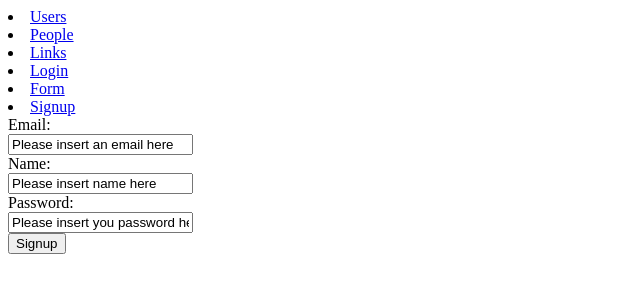
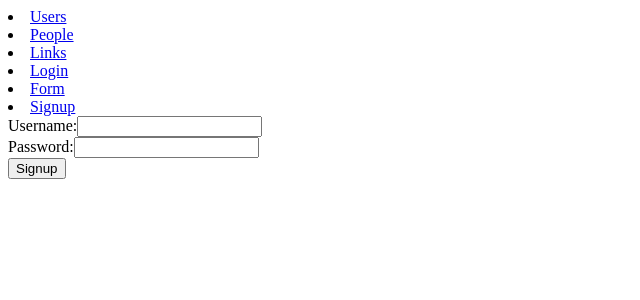
Before and after one commit to martinho2808/React_App, a React (Create React App) app: page /signup in a window 1280 px wide. Shown: the top 300 px of the page, without its empty margins (0-640 px from the left). Built offline with nearby package versions, Linux system fonts and the light colour scheme.

Commit message:
adding hooks

```diff
--- a/src/Components/LoginForm.js
+++ b/src/Components/LoginForm.js
@@ -1,152 +1,174 @@
-import React from "react";
-import { connect } from "react-redux";
+// import React from "react";
+// import { connect } from "react-redux";
+// import { loginUserThunk, loginFacebookThunk } from "../Redux/auth/actions";
+// import { withRouter } from "react-router-dom";
+// import FacebookLogin from "react-facebook-login";
+
+// class Login extends React.Component {
+//   constructor(props) {
+//     super(props);
+
+//     this.state = {
+//       email: "Please insert an email here",
+//       password: "Please insert you password here",
+//     };
+//   }
+
+//   componentDidMount() {
+//     if (this.props.isAuthticated === true) {
+//       this.props.history.push("/users");
+//     }
+//   }
+
+//   login = () => {
+//     this.props.loginUserMDP(this.state.email, this.state.password);
+//   };
+
+//   handleInputChange = (e) => {
+//     if (e.currentTarget.name === "email") {
+//       this.setState({
+//         email: e.currentTarget.value,
+//       });
+//     } else if (e.currentTarget.name === "password") {
+//       this.setState({
+//         password: e.currentTarget.value,
+//       });
+//     }
+//   };
+
+//   componentClicked() {
+//     console.log("clicked");
+//     return null;
+//   }
+
+//   responseFacebook = (userInfo) => {
+//     if (userInfo.accessToken) {
+//       this.props.loginFacebookMDP(userInfo.accessToken);
+//     }
+//     return null;
+//   };
+
+//   render() {
+//     return (
+//       <>
+//         <label>Email: </label>
+//         <br />
+//         <input
+//           type="text"
+//           value={this.state.email}
+//           onChange={this.handleInputChange}
+//           name="email"
+//         />
+//         <br />
+//         <label>Password: </label>
+//         <br />
+//         <input
+//           type="text"
+//           value={this.state.password}
+//           onChange={this.handleInputChange}
+//           name="password"
+//         />
+//         <br />
+//         <button onClick={this.login}>Login </button>
+//         {this.props.isAuthticated && <p>Login works</p>}
+
+//         <FacebookLogin
+//           appId={process.env.REACT_APP_FACEBOOK_APP_ID || ""}
+//           autoLoad={true}
+//           fields="name,email,picture"
+//           onClick={this.componentClicked}
+//           callback={this.responseFacebook}
+//         />
+//       </>
+//     );
+//   }
+// }
+
+// const mapStateToProps = (state) => {
+//   return {
+//     isAuthticated: state.authStore.isAuthticated,
+//   };
+// };
+// const mapDispatchToProps = (dispatch) => {
+//   return {
+//     loginUserMDP: (email, password) =>
+//       dispatch(loginUserThunk(email, password)),
+//     loginFacebookMDP: (accessToken) => {
+//       dispatch(loginFacebookThunk(accessToken));
+//     },
+//   };
+// };
+
+// export default withRouter(connect(mapStateToProps, mapDispatchToProps)(Login));
+
+// Hooks:
+import FacebookLogin from "react-facebook-login";
+import React, { useState, useEffect } from "react";
+import { useSelector, useDispatch } from "react-redux";
 import { loginUserThunk, loginFacebookThunk } from "../Redux/auth/actions";
-import { withRouter } from "react-router-dom";
-import FacebookLogin from "react-facebook-login";
+import { useHistory } from "react-router-dom";
 
-class Login extends React.Component {
-  constructor(props) {
-    super(props);
+const Login = (props) => {
+  const [email, setEmail] = useState("Insert Email");
+  const [password, setPassword] = useState("Insert Password");
+  const auth = useSelector((state) => state.authStore.isAuthenticated);
+  const dispatch = useDispatch();
+  const history = useHistory();
 
-    this.state = {
-      email: "Please insert an email here",
-      password: "Please insert you password here",
-    };
+  useEffect(() => {
+    console.log(auth);
+    if (auth === true) {
+      history.push("/users");
     }
+  }, [auth, history]);
 
-  componentDidMount() {
-    if (this.props.isAuthticated === true) {
-      this.props.history.push("/users");
-    }
-  }
-
-  login = () => {
-    this.props.loginUserMDP(this.state.email, this.state.password);
+  const login = () => {
+    dispatch(loginUserThunk(email, password));
   };
 
-  handleInputChange = (e) => {
-    if (e.currentTarget.name === "email") {
-      this.setState({
-        email: e.currentTarget.value,
-      });
-    } else if (e.currentTarget.name === "password") {
-      this.setState({
-        password: e.currentTarget.value,
-      });
-    }
-  };
-
-  componentClicked() {
+  function componentClicked() {
     console.log("clicked");
     return null;
   }
 
-  responseFacebook = (userInfo) => {
+  function responseFacebook(userInfo) {
     if (userInfo.accessToken) {
-      this.props.loginFacebookMDP(userInfo.accessToken);
+      loginFacebookThunk(userInfo.accessToken);
     }
     return null;
-  };
+  }
 
-  render() {
   return (
-      <>
-        <label>Email: </label>
+    <div>
+      <label>
+        Email:
+        <input
+          onChange={(e) => setEmail(e.currentTarget.value)}
+          type="text"
+          value={email}
+        />
+      </label>
       <br />
+      <label>
+        Password:
         <input
+          onChange={(e) => setPassword(e.currentTarget.value)}
           type="text"
-          value={this.state.email}
-          onChange={this.handleInputChange}
-          name="email"
+          value={password}
         />
+      </label>
       <br />
-        <label>Password: </label>
-        <br />
-        <input
-          type="text"
-          value={this.state.password}
-          onChange={this.handleInputChange}
-          name="password"
-        />
-        <br />
-        <button onClick={this.login}>Login </button>
-        {this.props.isAuthticated && <p>Login works</p>}
-
+      <button onClick={login}>Login</button>
+      {auth && <p>Login Successful!</p>}
       <FacebookLogin
         appId={process.env.REACT_APP_FACEBOOK_APP_ID || ""}
         autoLoad={true}
         fields="name,email,picture"
-          onClick={this.componentClicked}
-          callback={this.responseFacebook}
+        onClick={componentClicked}
+        callback={responseFacebook}
       />
-      </>
+    </div>
   );
-  }
-}
-
-const mapStateToProps = (state) => {
-  return {
-    isAuthticated: state.authStore.isAuthticated,
-  };
-};
-const mapDispatchToProps = (dispatch) => {
-  return {
-    loginUserMDP: (email, password) =>
-      dispatch(loginUserThunk(email, password)),
-    loginFacebookMDP: (accessToken) => {
-      dispatch(loginFacebookThunk(accessToken));
-    },
-  };
 };
 
-export default withRouter(connect(mapStateToProps, mapDispatchToProps)(Login));
-
-// Hooks:
-// import React, { useState, useEffect } from "react";
-// import { useSelector, useDispatch } from "react-redux";
-// import { loginUserThunk } from "./redux/actions/actions";
-
-// const Login = (props) => {
-//   const [email, setEmail] = useState("");
-//   const [password, setPassword] = useState("");
-//   const auth = useSelector((state) => state.auth);
-//   const { isAuthenticated } = auth;
-//   const dispatch = useDispatch();
-
-//   useEffect(() => {
-//     if (isAuthenticated === true) {
-//       props.history.push("/users");
-//     }
-//   }, [isAuthenticated]);
-
-//   const login = () => {
-//     dispatch(loginUserThunk(email, password));
-//   };
-
-//   return (
-//     <div>
-//       <label>
-//         Username:
-//         <input
-//           onChange={(e) => setEmail(e.currentTarget.value)}
-//           type="text"
-//           value={email}
-//         />
-//       </label>
-//       <br />
-//       <label>
-//         Password:
-//         <input
-//           onChange={(e) => setPassword(e.currentTarget.value)}
-//           type="text"
-//           value={password}
-//         />
-//       </label>
-//       <br />
-//       <button onClick={login}>Login</button>
-//       {isAuthenticated && <p>Login Successful!</p>}
-//     </div>
-//   );
-// };
-
-// export default Login;
+export default Login;
--- a/src/Components/SignupForm.js
+++ b/src/Components/SignupForm.js
@@ -1,145 +1,130 @@
-import React from "react";
-import { connect } from "react-redux";
-import { withRouter } from "react-router-dom";
+// import React from "react";
+// import { connect } from "react-redux";
+// import { withRouter } from "react-router-dom";
+// import { signupThunk } from "../Redux/auth/actions";
+
+// class Signup extends React.Component {
+//   constructor(props) {
+//     super(props);
+
+//     this.state = {
+//       email: "Please insert an email here",
+//       password: "Please insert you password here",
+//       name: "Please insert name here",
+//     };
+//   }
+
+//   signup = () => {
+//     this.props.signupMDP(
+//       this.state.email,
+//       this.state.password,
+//       this.state.name
+//     );
+//   };
+
+//   handleInputChange = (e) => {
+//     if (e.currentTarget.name === "email") {
+//       this.setState({
+//         email: e.currentTarget.value,
+//       });
+//     } else if (e.currentTarget.name === "password") {
+//       this.setState({
+//         password: e.currentTarget.value,
+//       });
+//     } else if (e.currentTarget.name === "name") {
+//       this.setState({
+//         name: e.currentTarget.value,
+//       });
+//     }
+//   };
+
+//   render() {
+//     return (
+//       <>
+//         <label>Email: </label>
+//         <br />
+//         <input
+//           type="text"
+//           value={this.state.email}
+//           onChange={this.handleInputChange}
+//           name="email"
+//         />
+//         <br />
+//         <label>Name: </label>
+//         <br />
+//         <input
+//           type="text"
+//           value={this.state.name}
+//           onChange={this.handleInputChange}
+//           name="name"
+//         />
+//         <br />
+//         <label>Password: </label>
+//         <br />
+//         <input
+//           type="text"
+//           value={this.state.password}
+//           onChange={this.handleInputChange}
+//           name="password"
+//         />
+//         <br />
+//         <button onClick={this.signup}>Signup </button>
+//       </>
+//     );
+//   }
+// }
+
+// const mapStateToProps = (state) => {
+//   return {
+//     isAuthticated: state.authStore.isAuthticated,
+//   };
+// };
+// const mapDispatchToProps = (dispatch) => {
+//   return {
+//     signupMDP: (email, password, name) =>
+//       dispatch(signupThunk(email, password, name)),
+//   };
+// };
+
+// export default withRouter(connect(mapStateToProps, mapDispatchToProps)(Signup));
+
+// Hooks:
+import React, { useState } from "react";
+import { useDispatch } from "react-redux";
 import { signupThunk } from "../Redux/auth/actions";
 
-class Signup extends React.Component {
-  constructor(props) {
-    super(props);
+const Signup = (props) => {
+  const [email, setEmail] = useState("");
+  const [password, setPassword] = useState("");
+  const dispatch = useDispatch();
 
-    this.state = {
-      email: "Please insert an email here",
-      password: "Please insert you password here",
-      name: "Please insert name here",
-    };
-  }
-
-  componentDidMount() {
-    if (this.props.isAuthticated === true) {
-      this.props.history.push("/users");
-    }
-  }
-
-  signup = () => {
-    this.props.signupMDP(
-      this.state.email,
-      this.state.password,
-      this.state.name
-    );
+  const signup = () => {
+    dispatch(signupThunk(email, password));
   };
 
-  handleInputChange = (e) => {
-    if (e.currentTarget.name === "email") {
-      this.setState({
-        email: e.currentTarget.value,
-      });
-    } else if (e.currentTarget.name === "password") {
-      this.setState({
-        password: e.currentTarget.value,
-      });
-    } else if (e.currentTarget.name === "name") {
-      this.setState({
-        name: e.currentTarget.value,
-      });
-    }
-  };
-
-  render() {
-    return (
-      <>
-        <label>Email: </label>
-        <br />
+  return (
+    <div>
+      <label>
+        Username:
         <input
+          onChange={(e) => setEmail(e.currentTarget.value)}
           type="text"
-          value={this.state.email}
-          onChange={this.handleInputChange}
-          name="email"
+          value={email}
         />
-        <br />
-        <label>Name: </label>
-        <br />
+      </label>
+      <br />
+      <label>
+        Password:
         <input
+          onChange={(e) => setPassword(e.currentTarget.value)}
           type="text"
-          value={this.state.name}
-          onChange={this.handleInputChange}
-          name="name"
+          value={password}
         />
-        <br />
-        <label>Password: </label>
-        <br />
-        <input
-          type="text"
-          value={this.state.password}
-          onChange={this.handleInputChange}
-          name="password"
-        />
-        <br />
-        <button onClick={this.signup}>Signup </button>
-      </>
-    );
-  }
-}
-
-const mapStateToProps = (state) => {
-  return {
-    isAuthticated: state.authStore.isAuthticated,
-  };
-};
-const mapDispatchToProps = (dispatch) => {
-  return {
-    signupMDP: (email, password, name) =>
-      dispatch(signupThunk(email, password, name)),
-  };
+      </label>
+      <br />
+      <button onClick={signup}>Signup</button>
+    </div>
+  );
 };
 
-export default withRouter(connect(mapStateToProps, mapDispatchToProps)(Signup));
-
-// Hooks:
-// import React, { useState, useEffect } from "react";
-// import { useSelector, useDispatch } from "react-redux";
-// import { loginUserThunk } from "./redux/actions/actions";
-
-// const Login = (props) => {
-//   const [email, setEmail] = useState("");
-//   const [password, setPassword] = useState("");
-//   const auth = useSelector((state) => state.auth);
-//   const { isAuthenticated } = auth;
-//   const dispatch = useDispatch();
-
-//   useEffect(() => {
-//     if (isAuthenticated === true) {
-//       props.history.push("/users");
-//     }
-//   }, [isAuthenticated]);
-
-//   const login = () => {
-//     dispatch(loginUserThunk(email, password));
-//   };
-
-//   return (
-//     <div>
-//       <label>
-//         Username:
-//         <input
-//           onChange={(e) => setEmail(e.currentTarget.value)}
-//           type="text"
-//           value={email}
-//         />
-//       </label>
-//       <br />
-//       <label>
-//         Password:
-//         <input
-//           onChange={(e) => setPassword(e.currentTarget.value)}
-//           type="text"
-//           value={password}
-//         />
-//       </label>
-//       <br />
-//       <button onClick={login}>Login</button>
-//       {isAuthenticated && <p>Login Successful!</p>}
-//     </div>
-//   );
-// };
-
-// export default Login;
+export default Signup;
```
Lines whose indentation alone changed are shown as unchanged.
